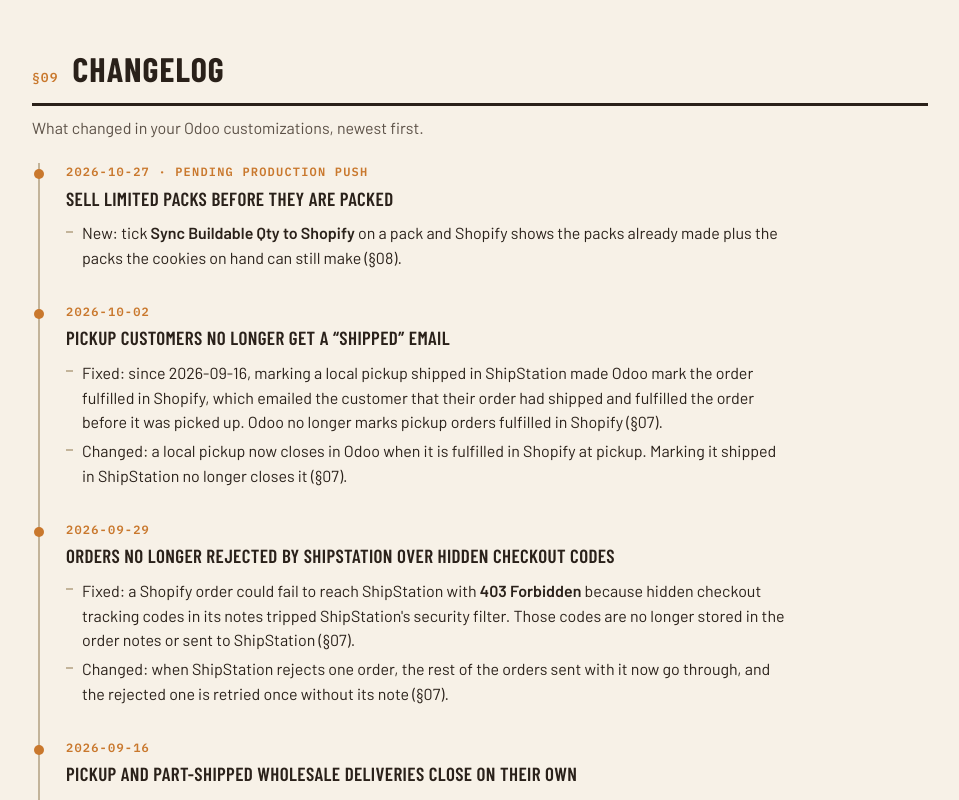
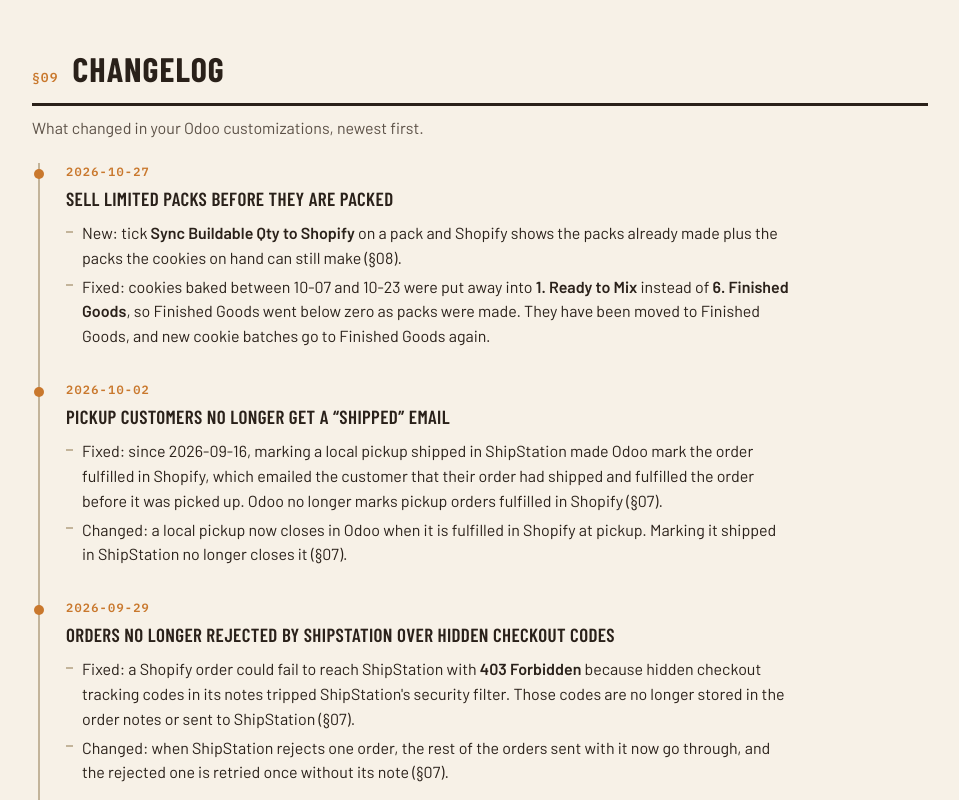
Before and after one commit to BrappsDev/fatandweirdcookie-customization-docs, a plain HTML site: page index.html in a window 1280 px wide. Shown: the part 11200-12000 px from the top of the page, without its empty margins (292-1251 px from the left). Drawn offline with nearby package versions, Linux system fonts and the light colour scheme.

Commit message:
Publish: Shopify Stock Levels live on production (2026-10-27); cookie stock fix

```diff
--- a/index.html
+++ b/index.html
@@ -509,10 +509,11 @@
   <div class="log">
 
     <div class="log-entry">
-      <div class="log-date">2026-10-27 · PENDING PRODUCTION PUSH</div>
+      <div class="log-date">2026-10-27</div>
       <h4>Sell limited packs before they are packed</h4>
       <ul>
         <li>New: tick <b>Sync Buildable Qty to Shopify</b> on a pack and Shopify shows the packs already made plus the packs the cookies on hand can still make (§08).</li>
+        <li>Fixed: cookies baked between 10-07 and 10-23 were put away into <b>1. Ready to Mix</b> instead of <b>6. Finished Goods</b>, so Finished Goods went below zero as packs were made. They have been moved to Finished Goods, and new cookie batches go to Finished Goods again.</li>
       </ul>
     </div>
 
```
